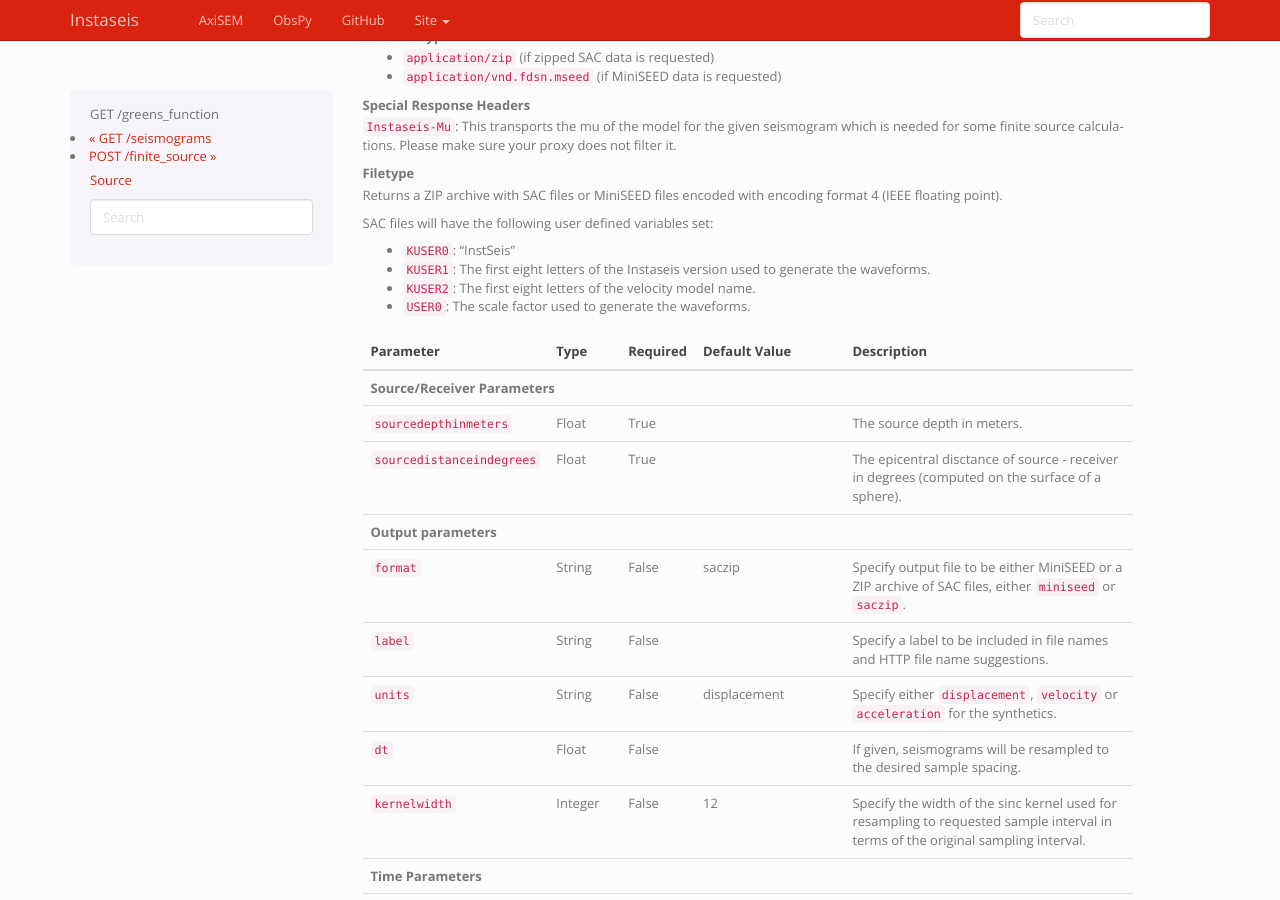
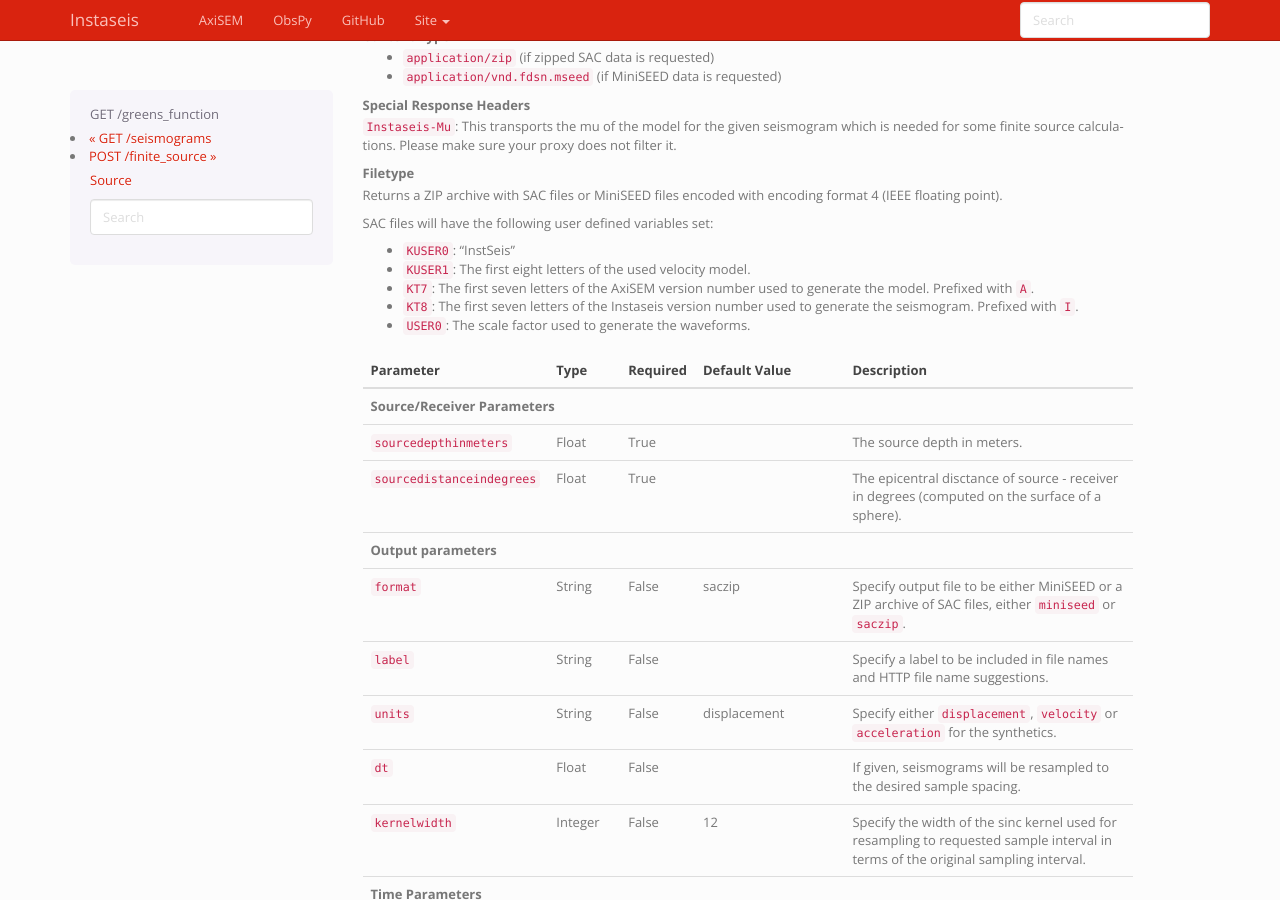
Before and after one commit to krischer/instaseis, a Sphinx documentation site: the page built from doc/routes/greens_function.rst, in a window 1280 px wide and 900 px high, scrolled down 380 px. Built offline with Sphinx 7.4.7, drawn with Linux system fonts in a browser that asks for light colours; the version number could not be read and is left out.

Commit message:
Updating server doc.

```diff
--- a/doc/routes/finite_source.rst
+++ b/doc/routes/finite_source.rst
@@ -46,8 +46,9 @@ Filetype
     SAC files will have the following user defined variables set:
 
     * ``KUSER0``: "InstSeis"
-    * ``KUSER1``: The first eight letters of the Instaseis version used to generate the waveforms.
-    * ``KUSER2``: The first eight letters of the velocity model name.
+    * ``KUSER1``: The first eight letters of the used velocity model.
+    * ``KT7``: The first seven letters of the AxiSEM version number used to generate the model. Prefixed with ``A``.
+    * ``KT8``: The first seven letters of the Instaseis version number used to generate the seismogram. Prefixed with ``I``.
     * ``USER0``: The scale factor used to generate the waveforms.
 
 +-----------------------------+----------+----------+-----------------------------+--------------------------------------------------------------------------------------+
--- a/doc/routes/greens_function.rst
+++ b/doc/routes/greens_function.rst
@@ -36,8 +36,9 @@ Filetype
     SAC files will have the following user defined variables set:
 
     * ``KUSER0``: "InstSeis"
-    * ``KUSER1``: The first eight letters of the Instaseis version used to generate the waveforms.
-    * ``KUSER2``: The first eight letters of the velocity model name.
+    * ``KUSER1``: The first eight letters of the used velocity model.
+    * ``KT7``: The first seven letters of the AxiSEM version number used to generate the model. Prefixed with ``A``.
+    * ``KT8``: The first seven letters of the Instaseis version number used to generate the seismogram. Prefixed with ``I``.
     * ``USER0``: The scale factor used to generate the waveforms.
 
 +-----------------------------+----------+----------+-----------------------------+--------------------------------------------------------------------------------------+
--- a/doc/routes/seismograms.rst
+++ b/doc/routes/seismograms.rst
@@ -28,8 +28,9 @@ Filetype
     SAC files will have the following user defined variables set:
 
     * ``KUSER0``: "InstSeis"
-    * ``KUSER1``: The first eight letters of the Instaseis version used to generate the waveforms.
-    * ``KUSER2``: The first eight letters of the velocity model name.
+    * ``KUSER1``: The first eight letters of the used velocity model.
+    * ``KT7``: The first seven letters of the AxiSEM version number used to generate the model. Prefixed with ``A``.
+    * ``KT8``: The first seven letters of the Instaseis version number used to generate the seismogram. Prefixed with ``I``.
     * ``USER0``: The scale factor used to generate the waveforms.
 
 +-----------------------------+----------+----------+-----------------------------+--------------------------------------------------------------------------------------+
```
